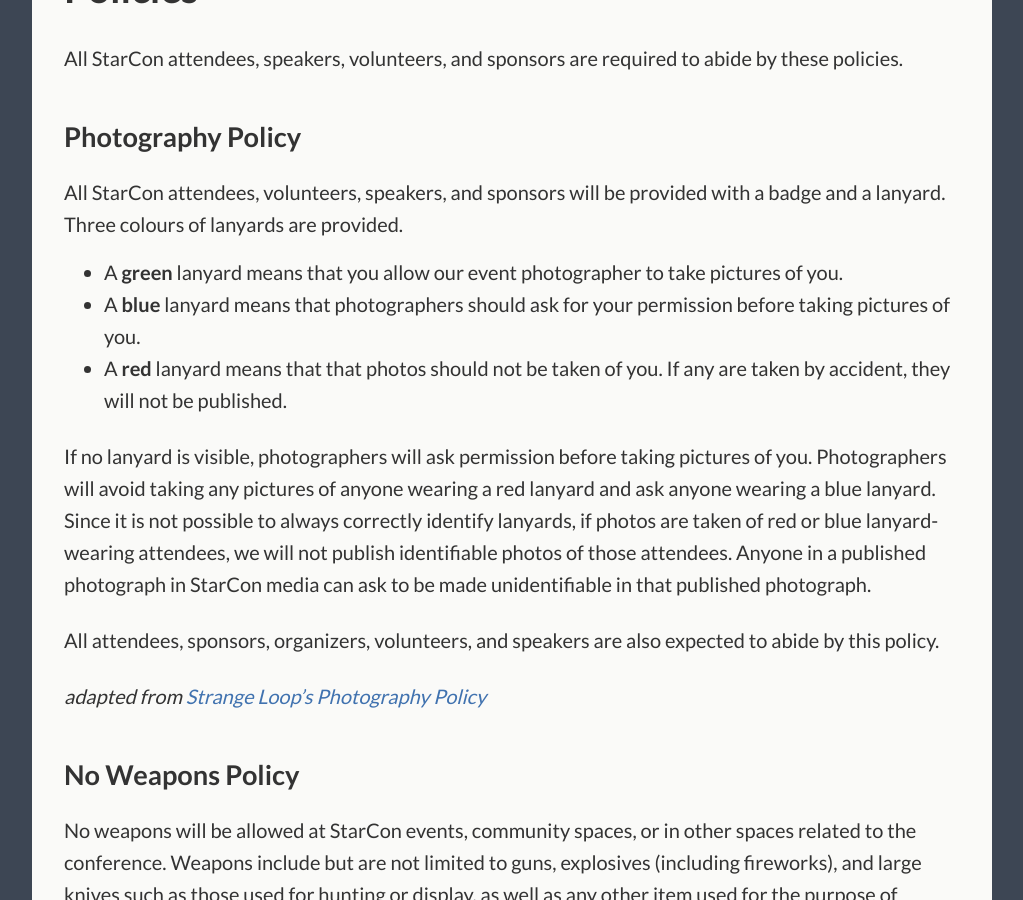
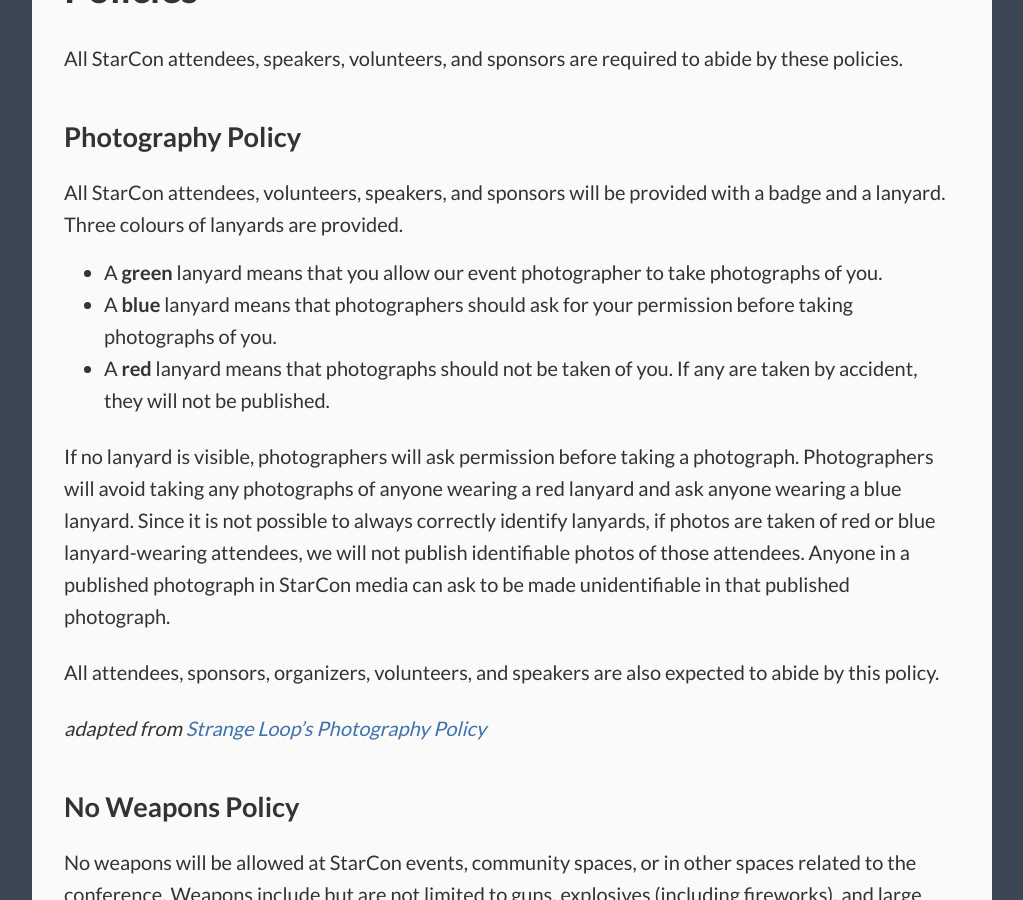
Before and after one commit to StarConKW/starconkw.github.io, a Jekyll site: the page built from _pages/policies.md, in a window 1280 px wide and 900 px high, scrolled down 239 px. Shown: the whole window, without its empty margins (128-1151 px from the left). Built offline with Jekyll 4.4.1, drawn with Linux system fonts in a browser that asks for light colours.

Commit message:
Update policies.md

```diff
--- a/_pages/policies.md
+++ b/_pages/policies.md
@@ -11,11 +11,11 @@ All StarCon attendees, speakers, volunteers, and sponsors are required to abide
 
 All StarCon attendees, volunteers, speakers, and sponsors will be provided with a badge and a lanyard. Three colours of lanyards are provided.
 
-- A **green** lanyard means that you allow our event photographer to take pictures of you.
-- A **blue** lanyard means that photographers should ask for your permission before taking pictures of you.
-- A **red** lanyard means that that photos should not be taken of you. If any are taken by accident, they will not be published.
+- A **green** lanyard means that you allow our event photographer to take photographs of you.
+- A **blue** lanyard means that photographers should ask for your permission before taking photographs of you.
+- A **red** lanyard means that photographs should not be taken of you. If any are taken by accident, they will not be published.
 
-If no lanyard is visible, photographers will ask permission before taking pictures of you. Photographers will avoid taking any pictures of anyone wearing a red lanyard and ask anyone wearing a blue lanyard. Since it is not possible to always correctly identify lanyards, if photos are taken of red or blue lanyard-wearing attendees, we will not publish identifiable photos of those attendees. Anyone in a published photograph in StarCon media can ask to be made unidentifiable in that published photograph.
+If no lanyard is visible, photographers will ask permission before taking a photograph. Photographers will avoid taking any photographs of anyone wearing a red lanyard and ask anyone wearing a blue lanyard. Since it is not possible to always correctly identify lanyards, if photos are taken of red or blue lanyard-wearing attendees, we will not publish identifiable photos of those attendees. Anyone in a published photograph in StarCon media can ask to be made unidentifiable in that published photograph.
 
 All attendees, sponsors, organizers, volunteers, and speakers are also expected to abide by this policy.
 
```
